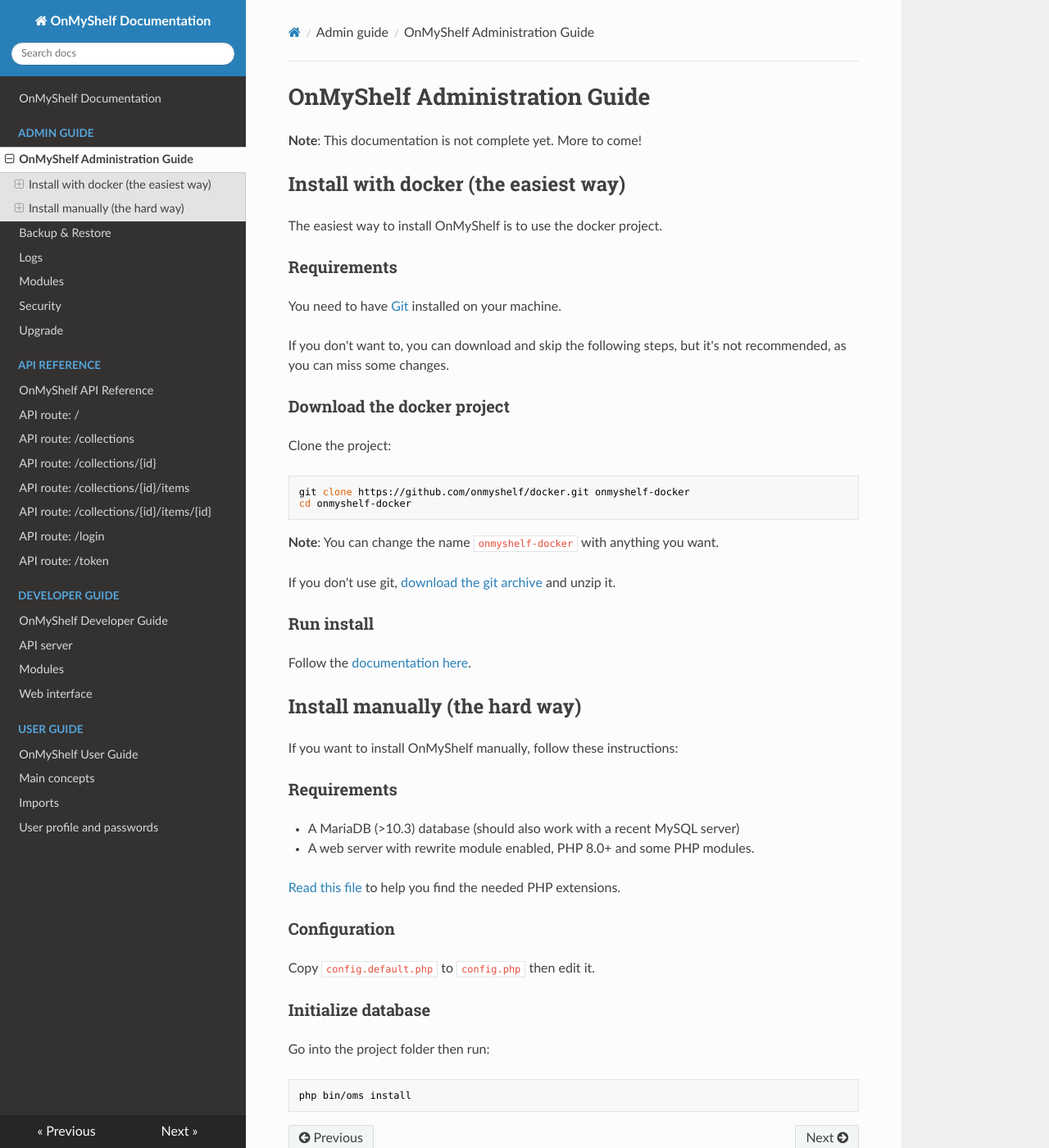
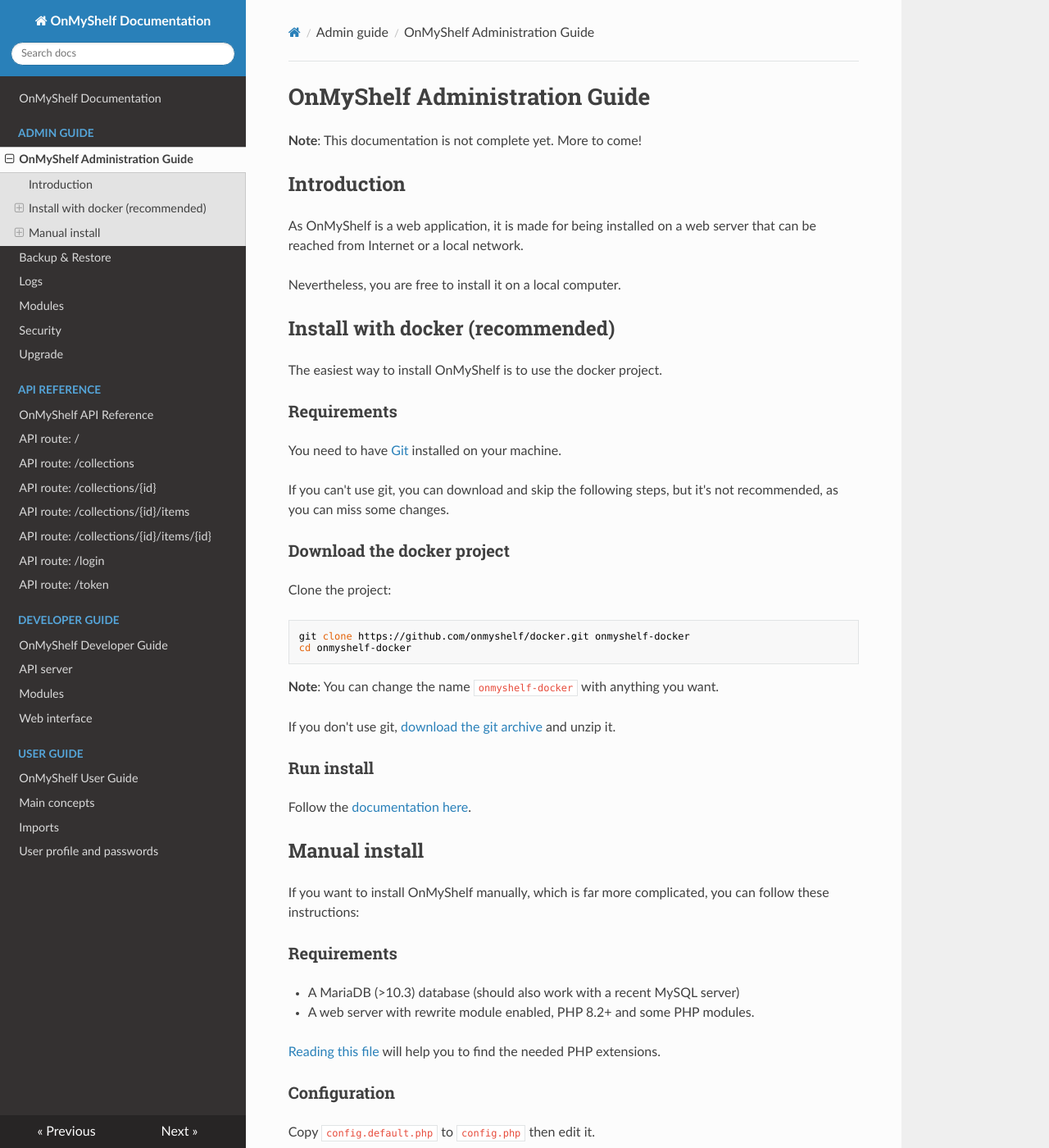
Before and after one commit to onmyshelf/docs, an MkDocs documentation site: the page built from docs/admin-guide/index.md, in a window 1280 px wide and 1400 px high. Shown: the whole window at 82% size. Built offline with MkDocs 1.6.1, drawn with Linux system fonts in a browser that asks for light colours; nearby versions of some CDN libraries.

Commit message:
Improve admin guide

```diff
--- a/docs/admin-guide/index.md
+++ b/docs/admin-guide/index.md
@@ -2,14 +2,19 @@
 
 **Note**: This documentation is not complete yet. More to come!
 
-## Install with docker (the easiest way)
+## Introduction
+As OnMyShelf is a web application, it is made for being installed on a web server that can be reached from Internet or a local network.
+
+Nevertheless, you are free to install it on a local computer.
+
+## Install with docker (recommended)
 The easiest way to install OnMyShelf is to use the docker project.
 
 ### Requirements
 You need to have [Git](https://git-scm.com/) installed on your machine.
 
-If you don't want to, you can download and skip the following steps, but it's not recommended,
-as you can miss some changes.
+If you can't use git, you can download and skip the following steps,
+but it's not recommended, as you can miss some changes.
 
 ### Download the docker project
 Clone the project:
@@ -24,14 +29,14 @@ If you don't use git, [download the git archive](https://github.com/onmyshelf/do
 ### Run install
 Follow the [documentation here](https://github.com/onmyshelf/docker).
 
-## Install manually (the hard way)
-If you want to install OnMyShelf manually, follow these instructions:
+## Manual install
+If you want to install OnMyShelf manually, which is far more complicated, you can follow these instructions:
 
 ### Requirements
 - A MariaDB (>10.3) database (should also work with a recent MySQL server)
-- A web server with rewrite module enabled, PHP 8.0+ and some PHP modules.
+- A web server with rewrite module enabled, PHP 8.2+ and some PHP modules.
 
-[Read this file](https://github.com/onmyshelf/docker/blob/master/api/Dockerfile) to help you find the needed PHP extensions.
+[Reading this file](https://github.com/onmyshelf/docker/blob/master/api/Dockerfile) will help you to find the needed PHP extensions.
 
 ### Configuration
 Copy `config.default.php` to `config.php` then edit it.
```
